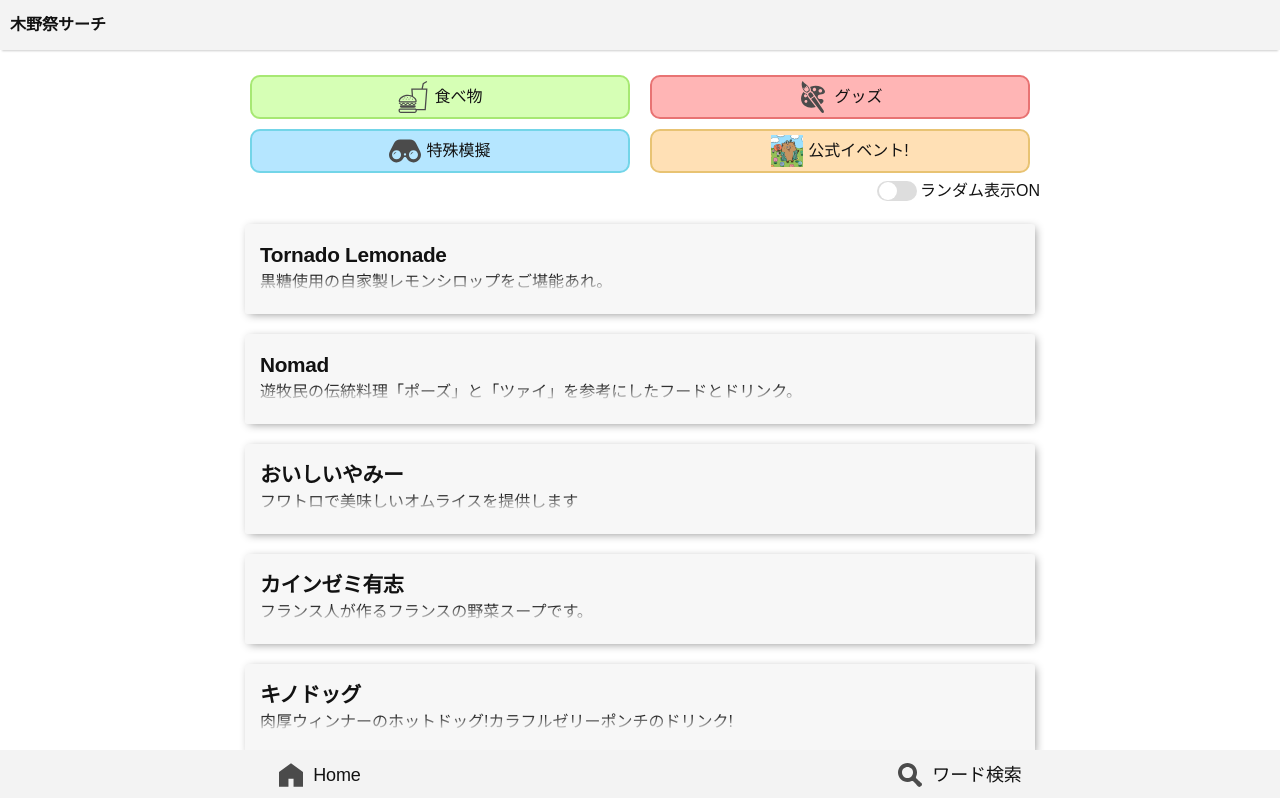
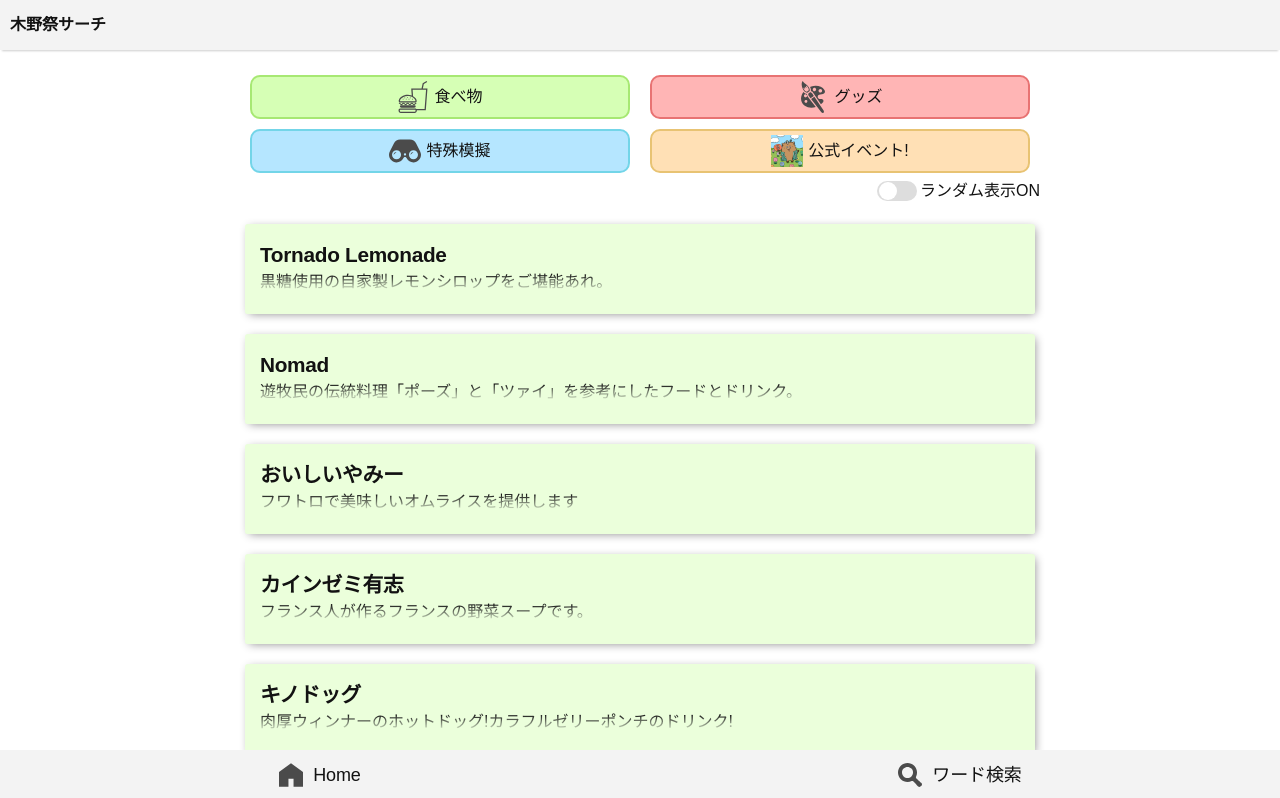
Before and after one commit to saladbowl77/kinosai23_list, a SvelteKit app: page / in a window 1280 px wide. Shown: the top 798 px of the page. Built offline with nearby package versions, Linux system fonts and the light colour scheme.

Commit message:
add : component & bg color

```diff
--- /dev/null
+++ b/src/lib/component/card.svelte
@@ -0,0 +1,127 @@
+<script>
+	export let shopData = {
+		id: '',
+        type: '',
+		name: '',
+		text: ''
+	};
+</script>
+
+<div>
+	<input type="checkbox" id="contentBox_{shopData.id}" class="contentBoxCB" />
+	<label class="contentBox type_{shopData.type}" for="contentBox_{shopData.id}">
+		<p class="contentBox_title">{shopData.name}</p>
+		<p>{shopData.text}</p>
+		<p>場所 : {shopData.id}</p>
+	</label>
+</div>
+
+<style>
+	.contentBoxCB {
+		display: none;
+	}
+	label.contentBox {
+		display: block;
+		color: #333333;
+		background-color: #f7f7f7;
+		width: calc(100% - 40px);
+		max-width: 800px;
+		margin: 20px auto;
+		padding: 15px;
+		height: 100px;
+		border-radius: 3px;
+		box-shadow: 2px 2px 10px -2px rgba(0, 0, 0, 0.45);
+	}
+	.contentBox_title {
+		font-weight: 600;
+		font-size: 1.3rem;
+		line-height: 1.5em;
+	}
+	.contentBoxCB + label.contentBox {
+		height: 60px;
+		overflow: hidden;
+		position: relative;
+	}
+	.contentBoxCB + label.contentBox::after {
+		position: absolute;
+		bottom: 0;
+		left: 0;
+		content: '';
+		width: 100%;
+		height: 40px;
+		background: -moz-linear-gradient(180deg, rgba(247, 247, 247, 0) 0%, rgba(247, 247, 247, 1) 45%);
+		background: -webkit-linear-gradient(
+			180deg,
+			rgba(247, 247, 247, 0) 0%,
+			rgba(247, 247, 247, 1) 45%
+		);
+		background: linear-gradient(180deg, rgba(247, 247, 247, 0) 0%, rgba(247, 247, 247, 1) 45%);
+	}
+	.contentBoxCB:checked + label.contentBox {
+		height: fit-content;
+	}
+	.contentBoxCB:checked + label.contentBox::after {
+		display: none;
+	}
+
+    .contentBox.type_food {background-color: rgb(235, 255, 219);}
+	.contentBoxCB + label.contentBox.type_food::after {
+        background: -moz-linear-gradient(180deg, rgba(235, 255, 219, 0) 0%, rgba(235, 255, 219, 1) 45%);
+		background: -webkit-linear-gradient(
+			180deg,
+			rgba(235, 255, 219, 0) 0%,
+			rgba(235, 255, 219, 1) 45%
+		);
+		background: linear-gradient(180deg, rgba(235, 255, 219, 0) 0%, rgba(235, 255, 219, 1) 45%);
+    }
+	.contentBox.type_goods {background-color: rgb(255, 229, 229);}
+	.contentBoxCB + label.contentBox.type_goods::after {
+        background: -moz-linear-gradient(180deg, rgba(255, 229, 229, 0) 0%, rgba(255, 229, 229, 1) 45%);
+		background: -webkit-linear-gradient(
+			180deg,
+			rgba(255, 229, 229, 0) 0%,
+			rgba(255, 229, 229, 1) 45%
+		);
+		background: linear-gradient(180deg, rgba(255, 229, 229, 0) 0%, rgba(255, 229, 229, 1) 45%);
+    }
+	.contentBox.type_special {background-color: rgb(235, 248, 255);}
+	.contentBoxCB + label.contentBox.type_special::after {
+        background: -moz-linear-gradient(180deg, rgba(235, 248, 255, 0) 0%, rgba(235, 248, 255, 1) 45%);
+		background: -webkit-linear-gradient(
+			180deg,
+			rgba(235, 248, 255, 0) 0%,
+			rgba(235, 248, 255, 1) 45%
+		);
+		background: linear-gradient(180deg, rgba(235, 248, 255, 0) 0%, rgba(235, 248, 255, 1) 45%);
+    }
+	.contentBox.type_fair {background-color: rgb(246, 224, 255);}
+	.contentBoxCB + label.contentBox.type_fair::after {
+        background: -moz-linear-gradient(180deg, rgba(246, 224, 255, 0) 0%, rgba(246, 224, 255, 1) 45%);
+		background: -webkit-linear-gradient(
+			180deg,
+			rgba(246, 224, 255, 0) 0%,
+			rgba(246, 224, 255, 1) 45%
+		);
+		background: linear-gradient(180deg, rgba(246, 224, 255, 0) 0%, rgba(246, 224, 255, 1) 45%);
+    }
+	.contentBox.type_official {background-color: rgb(255, 244, 230);}
+	.contentBoxCB + label.contentBox.type_official::after {
+        background: -moz-linear-gradient(180deg, rgba(255, 244, 230, 0) 0%, rgba(255, 244, 230, 1) 45%);
+		background: -webkit-linear-gradient(
+			180deg,
+			rgba(255, 244, 230, 0) 0%,
+			rgba(255, 244, 230, 1) 45%
+		);
+		background: linear-gradient(180deg, rgba(255, 244, 230, 0) 0%, rgba(255, 244, 230, 1) 45%);
+    }
+	.contentBox.type_stage {background-color: rgb(255, 226, 252);}
+	.contentBoxCB + label.contentBox.type_stage::after {
+        background: -moz-linear-gradient(180deg, rgba(255, 226, 252 0) 0%, rgba(255, 226, 252 1) 45%);
+		background: -webkit-linear-gradient(
+			180deg,
+			rgba(255, 226, 252 0) 0%,
+			rgba(255, 226, 252 1) 45%
+		);
+		background: linear-gradient(180deg, rgba(255, 226, 252, 0) 0%, rgba(255, 226, 252, 1) 45%);
+    }
+</style>
--- a/src/routes/+page.svelte
+++ b/src/routes/+page.svelte
@@ -1,6 +1,7 @@
 <script>
 	import { browser } from '$app/environment';
 	import shopList from './shopList.json';
+    import Card from '$lib/component/card.svelte';
 
 	let isRandom = false;
 	let shownShopType = ['food', 'goods', 'special', 'fair', 'official', 'stage'];
@@ -103,12 +104,7 @@
 	データがありません
 {:else}
 	{#each showShopList as shopData}
-		<input type="checkbox" id="contentBox_{shopData.id}" class="contentBoxCB" />
-		<label class="contentBox type_{shopData.id}" for="contentBox_{shopData.id}">
-			<p class="contentBox_title">{shopData.name}</p>
-			<p>{shopData.text}</p>
-			<p>場所 : {shopData.id}</p>
-		</label>
+        <Card shopData={shopData}/>
 	{/each}
 {/if}
 
@@ -175,53 +171,6 @@
 		opacity: 1;
 	}
 
-	.contentBoxCB {
-		display: none;
-	}
-	label.contentBox {
-		display: block;
-		color: #333333;
-		background-color: #f7f7f7;
-		width: calc(100% - 40px);
-		max-width: 800px;
-		margin: 20px auto;
-		padding: 15px;
-		height: 100px;
-		border-radius: 3px;
-		box-shadow: 2px 2px 10px -2px rgba(0, 0, 0, 0.45);
-	}
-	.contentBox_title {
-		font-weight: 600;
-		font-size: 1.3rem;
-		line-height: 1.5em;
-	}
-	.contentBoxCB + label.contentBox {
-		height: 60px;
-		overflow: hidden;
-		position: relative;
-	}
-	.contentBoxCB + label.contentBox::after {
-		position: absolute;
-		bottom: 0;
-		left: 0;
-		content: '';
-		width: 100%;
-		height: 40px;
-		background: -moz-linear-gradient(180deg, rgba(247, 247, 247, 0) 0%, rgba(247, 247, 247, 1) 45%);
-		background: -webkit-linear-gradient(
-			180deg,
-			rgba(247, 247, 247, 0) 0%,
-			rgba(247, 247, 247, 1) 45%
-		);
-		background: linear-gradient(180deg, rgba(247, 247, 247, 0) 0%, rgba(247, 247, 247, 1) 45%);
-	}
-	.contentBoxCB:checked + label.contentBox {
-		height: fit-content;
-	}
-	.contentBoxCB:checked + label.contentBox::after {
-		display: none;
-	}
-
 	.switch-checkbox {
 		/* display: none; */
 		display: flex;
--- a/src/routes/search/+page.svelte
+++ b/src/routes/search/+page.svelte
@@ -1,5 +1,6 @@
 <script>
 	import shopList from '../shopList.json';
+    import Card from '$lib/component/card.svelte';
 
 	let isSearch = false;
 	let searchText = '';
@@ -33,63 +34,11 @@
 	結果が見当たりません! 他のワードに変えて試してみてね!
 {:else}
 	{#each showShopList as shopData}
-		<input type="checkbox" id="contentBox_{shopData.id}" class="contentBoxCB" />
-		<label class="contentBox type_{shopData.id}" for="contentBox_{shopData.id}">
-			<p class="contentBox_title">{shopData.name}</p>
-			<p>{shopData.text}</p>
-			<p>場所 : {shopData.id}</p>
-		</label>
+        <Card shopData={shopData}/>
 	{/each}
 {/if}
 
 <style>
-	.contentBoxCB {
-		display: none;
-	}
-	label.contentBox {
-		display: block;
-		color: #333333;
-		background-color: #f7f7f7;
-		width: calc(100% - 40px);
-		max-width: 800px;
-		margin: 20px auto;
-		padding: 15px;
-		height: 100px;
-		border-radius: 3px;
-		box-shadow: 2px 2px 10px -2px rgba(0, 0, 0, 0.45);
-	}
-	.contentBox_title {
-		font-weight: 600;
-		font-size: 1.3rem;
-		line-height: 1.5em;
-	}
-	.contentBoxCB + label.contentBox {
-		height: 60px;
-		overflow: hidden;
-		position: relative;
-	}
-	.contentBoxCB + label.contentBox::after {
-		position: absolute;
-		bottom: 0;
-		left: 0;
-		content: '';
-		width: 100%;
-		height: 40px;
-		background: -moz-linear-gradient(180deg, rgba(247, 247, 247, 0) 0%, rgba(247, 247, 247, 1) 45%);
-		background: -webkit-linear-gradient(
-			180deg,
-			rgba(247, 247, 247, 0) 0%,
-			rgba(247, 247, 247, 1) 45%
-		);
-		background: linear-gradient(180deg, rgba(247, 247, 247, 0) 0%, rgba(247, 247, 247, 1) 45%);
-	}
-	.contentBoxCB:checked + label.contentBox {
-		height: fit-content;
-	}
-	.contentBoxCB:checked + label.contentBox::after {
-		display: none;
-	}
-
 	input {
 		margin: 0;
 		padding: 0;
```
